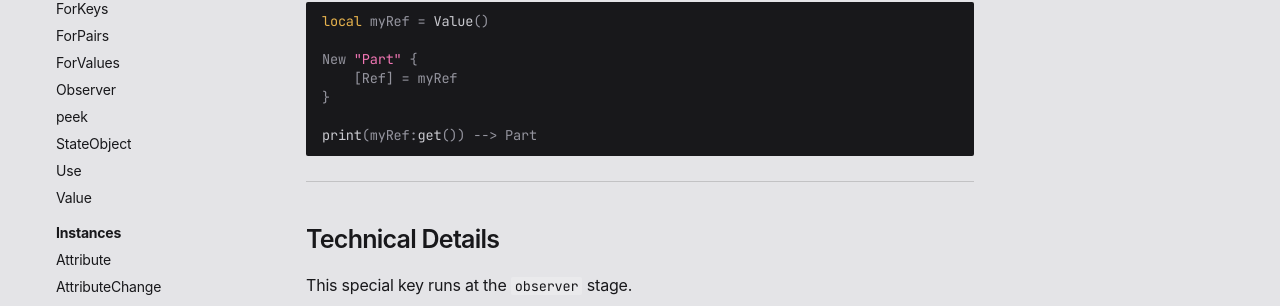
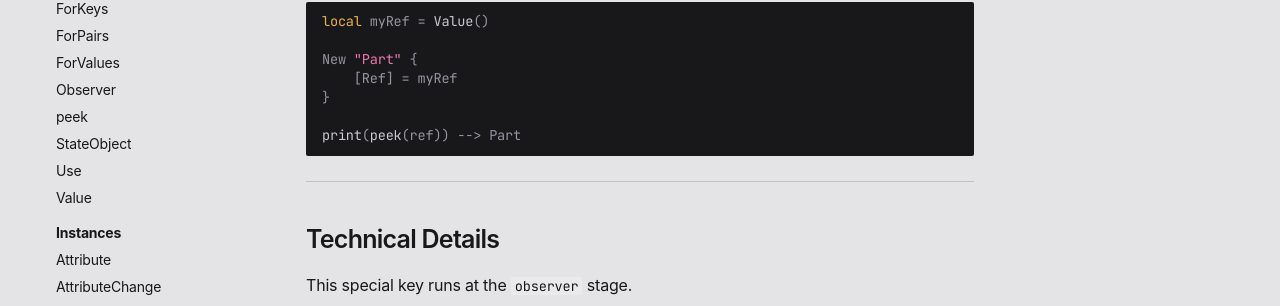
Before and after one commit to dphfox/Fusion, an MkDocs documentation site: the page built from docs/api-reference/instances/ref.md, in a window 1280 px wide. Shown: the part 410-716 px from the top of the page. Built offline with MkDocs 1.6.1 and Material for MkDocs 9.7.7, drawn with Linux system fonts in a browser that asks for light colours; some web fonts are replaced; comment, search, counter and statistics services are not loaded; the version menu is left out.

Commit message:
Update Ref API ref

````diff
--- a/docs/api-reference/instances/ref.md
+++ b/docs/api-reference/instances/ref.md
@@ -26,7 +26,7 @@ New "Part" {
     [Ref] = myRef
 }
 
-print(myRef:get()) --> Part
+print(peek(ref)) --> Part
 ```
 
 -----
````
